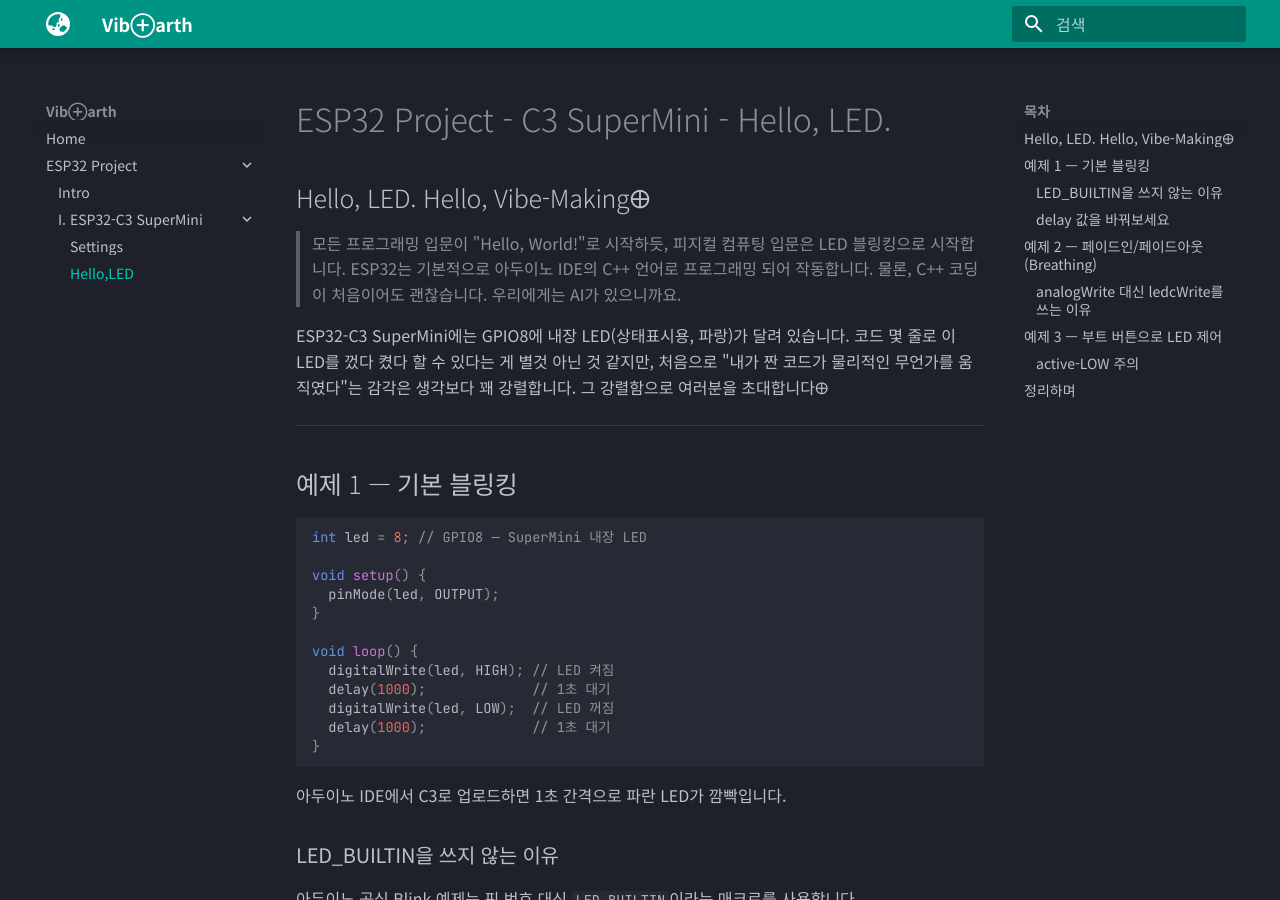
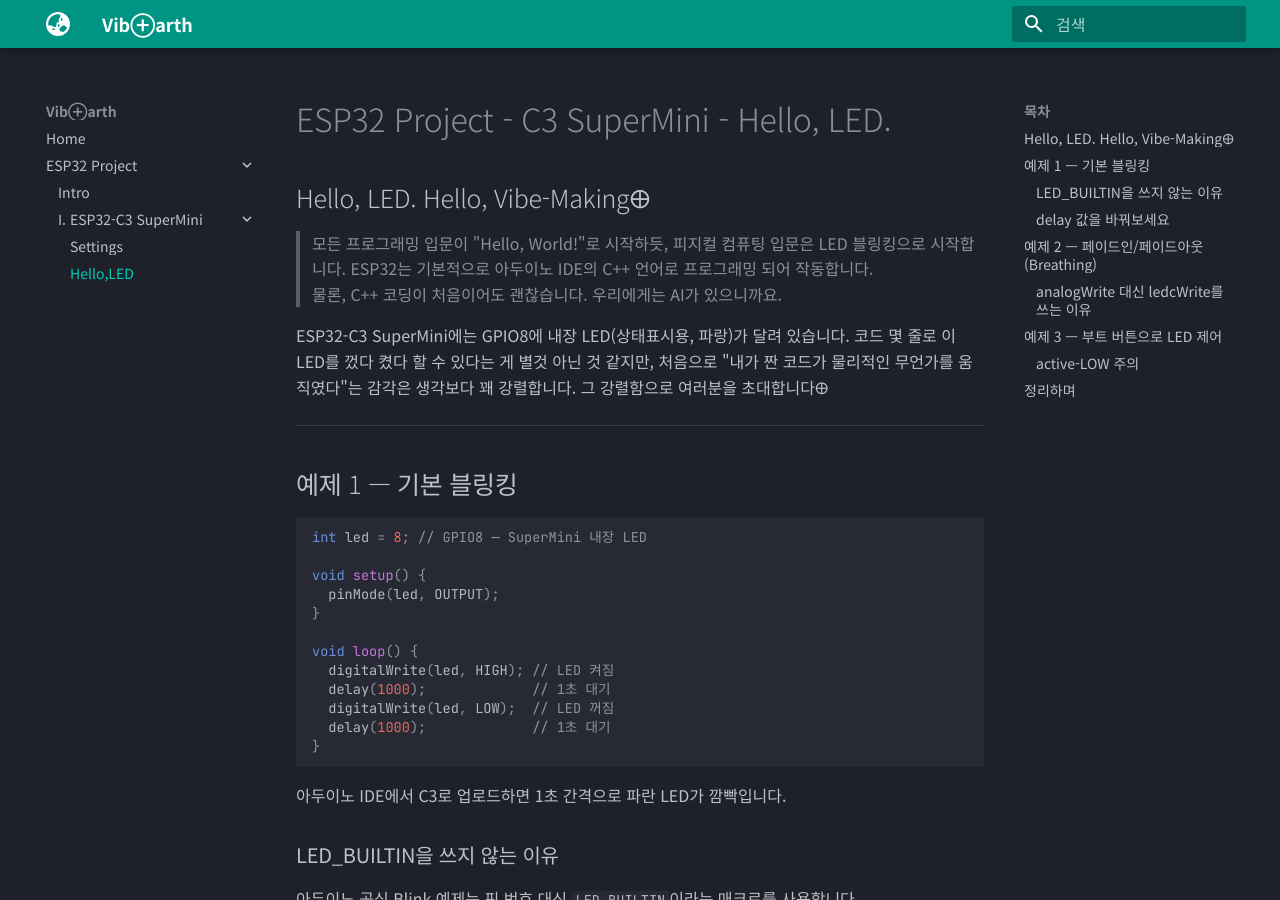
Before and after one commit to VibEarth/VibEarth.github.io, an MkDocs documentation site: the page built from docs/esp32/c3/led.md, in a window 1280 px wide and 900 px high. Built offline with MkDocs 1.6.1 and Material for MkDocs 9.7.7, drawn with Linux system fonts in a browser that asks for light colours; some of the changed text lies outside the part shown.

Commit message:
vault backup: 2026-07-01 18:15:02

```diff
--- a/docs/esp32/c3/led.md
+++ b/docs/esp32/c3/led.md
@@ -3,7 +3,8 @@
 ##Hello, LED.  Hello, Vibe-Making🜨
 
 > 모든 프로그래밍 입문이 "Hello, World!"로 시작하듯, 피지컬 컴퓨팅 입문은 LED 블링킹으로 시작합니다.
-> ESP32는 기본적으로 아두이노 IDE의 C++ 언어로 프로그래밍 되어 작동합니다. 물론, C++ 코딩이 처음이어도 괜찮습니다. 우리에게는 AI가 있으니까요.
+> ESP32는 기본적으로 아두이노 IDE의 C++ 언어로 프로그래밍 되어 작동합니다.
+> 물론, C++ 코딩이 처음이어도 괜찮습니다. 우리에게는 AI가 있으니까요.
 
 ESP32-C3 SuperMini에는 GPIO8에 내장 LED(상태표시용, 파랑)가 달려 있습니다. 코드 몇 줄로 이 LED를 껐다 켰다 할 수 있다는 게 별것 아닌 것 같지만, 처음으로 "내가 짠 코드가 물리적인 무언가를 움직였다"는 감각은 생각보다 꽤 강렬합니다. 그 강렬함으로 여러분을 초대합니다🜨
 
```
Also changed, not shown: other parts of docs/esp32/c3/led.md (+2 -2 lines), 1 other file.
